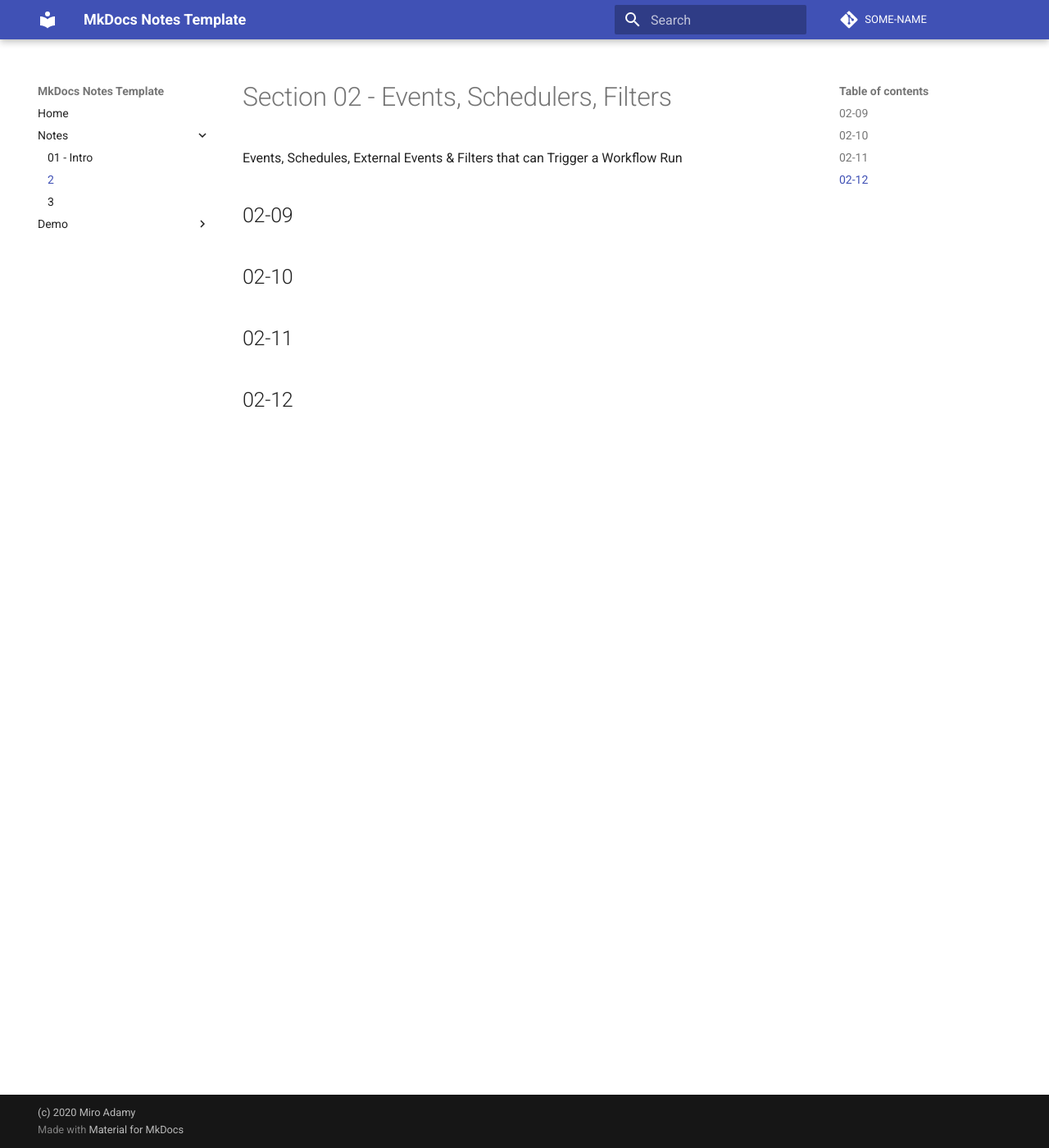
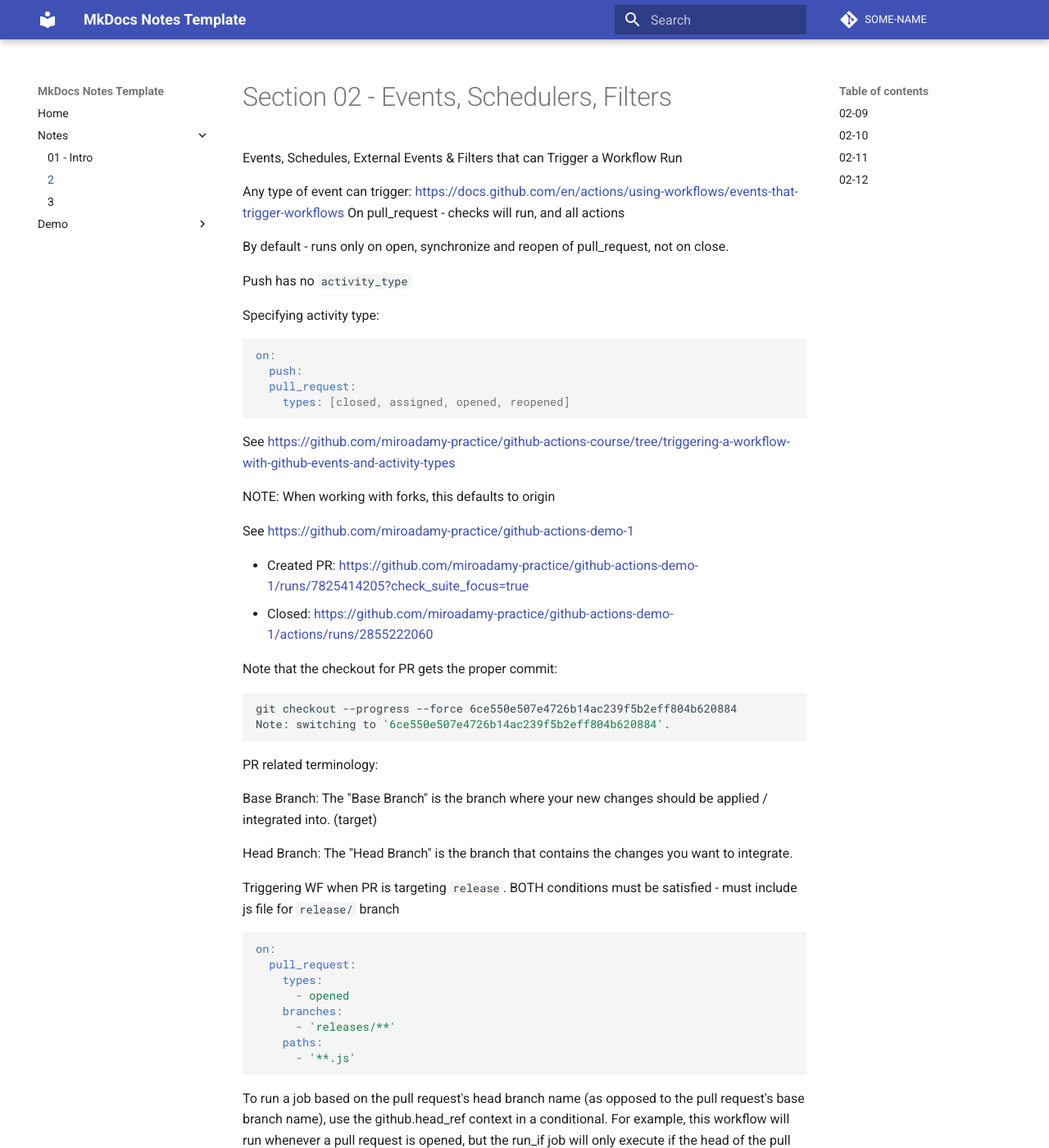
Before and after one commit to miroadamy-practice/notes-github-actions, an MkDocs documentation site: the page built from docs/section-02.md, in a window 1280 px wide and 1400 px high. Shown: the whole window at 82% size. Built offline with MkDocs 1.6.1 and Material for MkDocs 9.7.7, drawn with Linux system fonts in a browser that asks for light colours; comment, search, counter and statistics services are not loaded; some of the changed text lies outside the part shown.

Commit message:
Finished 02-08

````diff
--- a/docs/section-02.md
+++ b/docs/section-02.md
@@ -1,7 +1,100 @@
 # Section 02 - Events, Schedulers, Filters
 
+Events, Schedules, External Events & Filters that can Trigger a Workflow Run
 
-Events, Schedules, External Events & Filters that can Trigger a Workflow Run
+Any type of event can trigger: <https://docs.github.com/en/actions/using-workflows/events-that-trigger-workflows>
+On pull_request - checks will run, and all actions
+
+By default - runs only on open, synchronize and reopen of pull_request, not on close.
+
+Push has no `activity_type`
+
+Specifying activity type:
+
+```yaml
+on:
+  push:
+  pull_request:
+    types: [closed, assigned, opened, reopened]
+
+```
+
+See <https://github.com/miroadamy-practice/github-actions-course/tree/triggering-a-workflow-with-github-events-and-activity-types>
+
+NOTE: When working with forks, this defaults to origin
+
+See <https://github.com/miroadamy-practice/github-actions-demo-1>
+
+* Created PR: <https://github.com/miroadamy-practice/github-actions-demo-1/runs/7825414205?check_suite_focus=true>
+* Closed: <https://github.com/miroadamy-practice/github-actions-demo-1/actions/runs/2855222060>
+
+Note that the checkout for PR gets the proper commit:
+
+```sh
+git checkout --progress --force 6ce550e507e4726b14ac239f5b2eff804b620884
+Note: switching to '6ce550e507e4726b14ac239f5b2eff804b620884'.
+
+```
+
+PR related terminology:
+
+Base Branch: The "Base Branch" is the branch where your new changes should be applied / integrated into. (target)
+
+Head Branch: The "Head Branch" is the branch that contains the changes you want to integrate.
+
+Triggering WF when PR is targeting `release`. BOTH conditions must be satisfied - must include js file for `release/` branch
+
+```yaml
+on:
+  pull_request:
+    types:
+      - opened
+    branches:
+      - 'releases/**'
+    paths:
+      - '**.js'
+```
+
+To run a job based on the pull request's head branch name (as opposed to the pull request's base branch name), use the github.head_ref context in a conditional. For example, this workflow will run whenever a pull request is opened, but the run_if job will only execute if the head of the pull request is a branch whose name starts with releases/:
+
+```yaml
+on:
+  pull_request:
+    types:
+      - opened
+jobs:
+  run_if:
+    if:  startsWith(github.head_ref, 'releases/')
+    runs-on: ubuntu-latest
+    steps:
+      - run: echo "The head of this PR starts with 'releases/'"
+```
+
+More: <https://docs.github.com/en/actions/using-workflows/events-that-trigger-workflows#pull_request>
+
+Experiments with triggers:
+
+```yaml
+on:
+  pull_request:
+    types: [closed, assigned, opened, reopened]
+  issues:
+  issue_comment:
+    types: [created, deleted]
+  label:
+    types: [created, deleted]
+  release:
+
+```
+
+See <https://github.com/miroadamy-practice/github-actions-demo-1>
+
+The Simple JS action shows payload dependent on the trigger:
+
+* PR opened: - <https://github.com/miroadamy-practice/github-actions-demo-1/runs/7825414205?check_suite_focus=true#step:5:6>
+* issue - <https://github.com/miroadamy-practice/github-actions-demo-1/runs/7825792828?check_suite_focus=true#step:5:7>
+* comment - <https://github.com/miroadamy-practice/github-actions-demo-1/runs/7825805192?check_suite_focus=true#step:5:7>
+* release - triggered 3x, created, published, released
 
 ## 02-09
 
````
Also changed, not shown: docs/section-01.md (+34 -39 lines).
